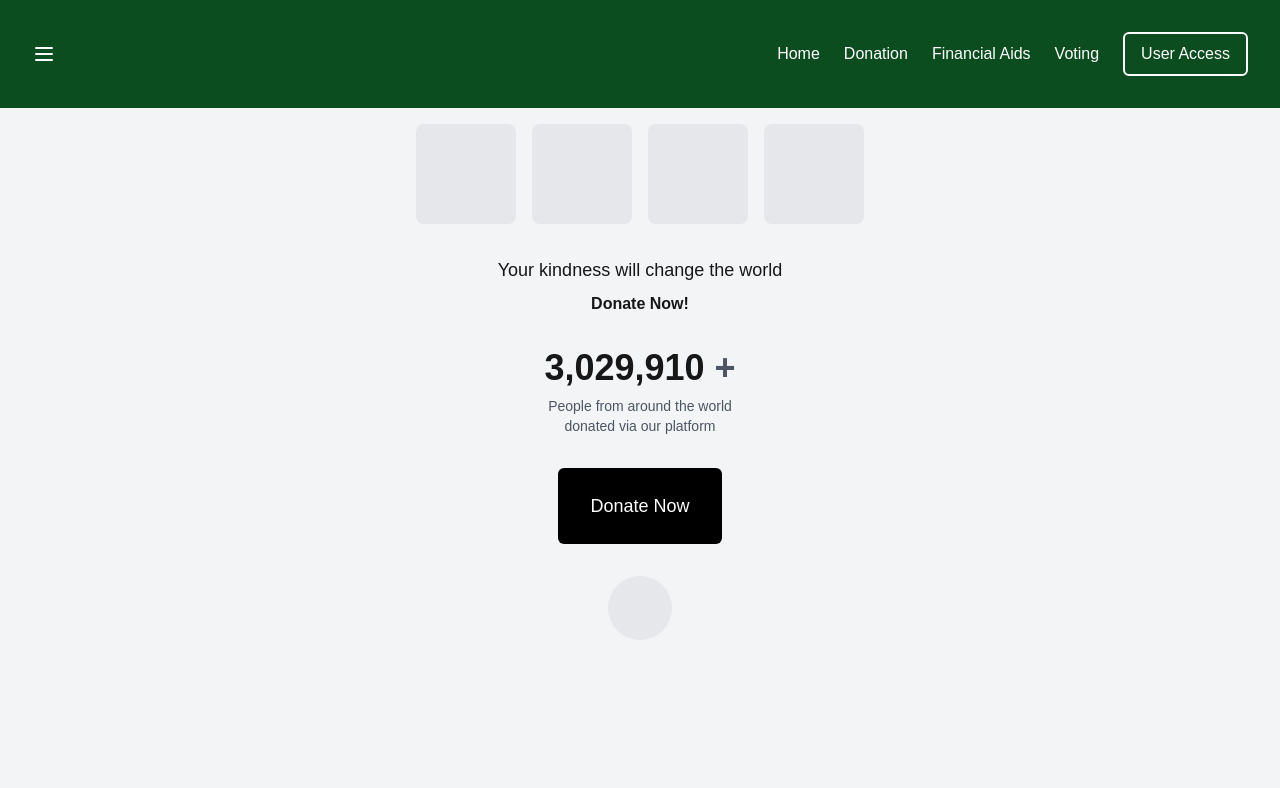
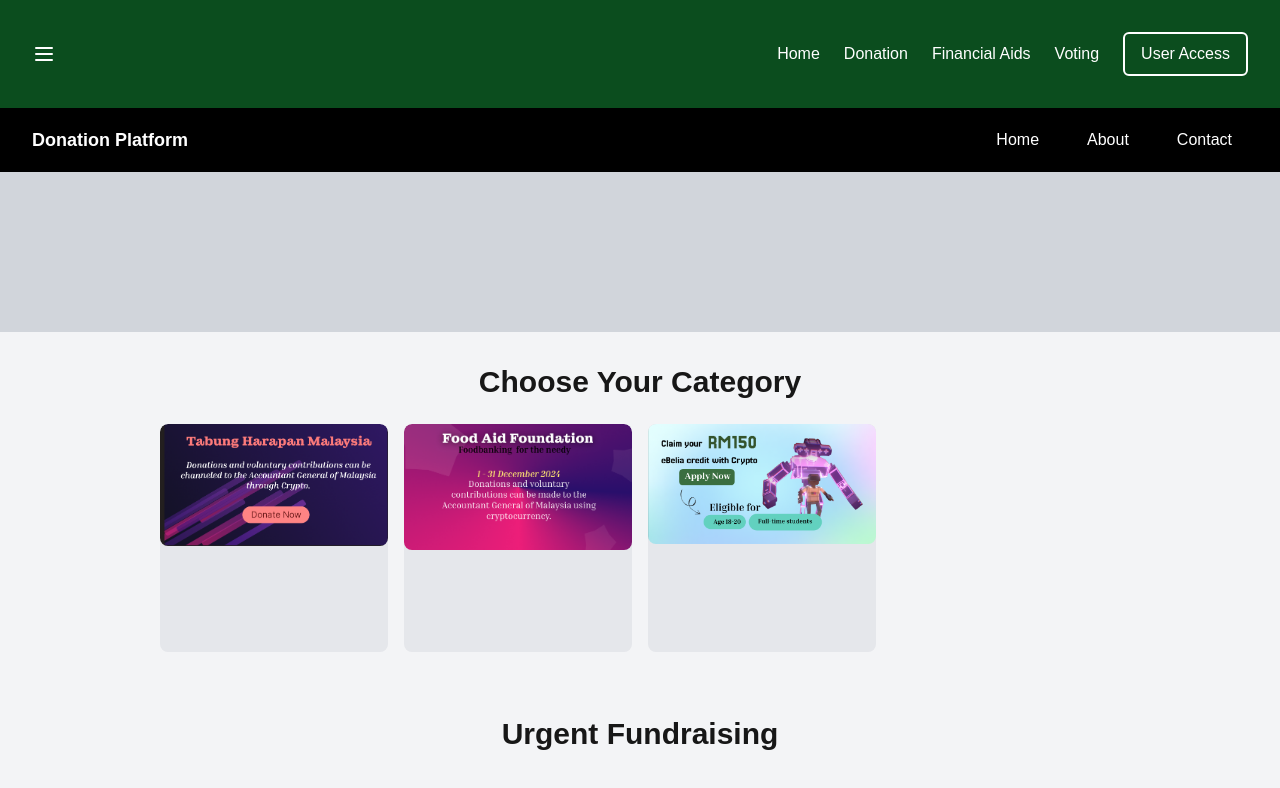
Before and after one commit to kaii3677/thaifundify, a Next.js app in the folder thaifundify/: page /donation in a window 1280 px wide. Shown: the top 788 px of the page. Built offline with nearby package versions, Linux system fonts and the light colour scheme.

Commit message:
donation

```diff
--- a/thaifundify/app/donation/page.tsx
+++ b/thaifundify/app/donation/page.tsx
@@ -1,64 +1,66 @@
 'use client';
-
-import { useRouter } from 'next/navigation'; // Import useRouter from next/navigation
-import { Button } from "@/app/components/ui/Button";
+import { useRouter } from 'next/navigation';
+import Image from 'next/image';
 
 export default function Donation() {
-  const router = useRouter(); // Initialize useRouter from next/navigation
+  const router = useRouter();
+
+  const donationCategories = [
+    { id: 1, src: '/d1.png', alt: 'Category 1' },
+    { id: 2, src: '/d2.png', alt: 'Category 2' },
+    { id: 3, src: '/d3.png', alt: 'Category 3' },
+
+  ];
 
   const handleGridItemClick = (id: number) => {
-    // Navigate to the project details page when a grid item is clicked
     router.push(`/donationdetails`);
   };
 
   return (
-    <div className="min-h-screen bg-gray-100 p-4">
-      <div className="max-w-md mx-auto space-y-8">
+    <div className="min-h-screen bg-gray-100">
+      {/* Navigation Bar */}
+      <div className="w-full h-16 bg-black text-white flex items-center justify-between px-4 sm:px-6 lg:px-8">
+        <h1 className="text-lg font-bold">Donation Platform</h1>
+        <nav>
+          <ul className="flex space-x-4">
+            <li><a href="#" className="hover:text-gray-300">Home</a></li>
+            <li><a href="#" className="hover:text-gray-300">About</a></li>
+            <li><a href="#" className="hover:text-gray-300">Contact</a></li>
+          </ul>
+        </nav>
+      </div>
 
-        {/* Donation Categories */}
-        <div className="grid grid-cols-4 gap-4">
-          {[1, 2, 3, 4].map((item) => (
+      {/* Plain Box (Sticking to Navigation Bar) */}
+      <div className="w-full h-50 sm:h-32 lg:h-40 bg-gray-300"></div>
+
+      {/* Donation Categories Grid */}
+      <div className="max-w-5xl mx-auto p-4 sm:p-6 lg:p-8">
+        <h2 className="text-xl sm:text-2xl lg:text-3xl font-bold text-center mb-6">Choose Your Category</h2>
+
+        <div className="grid grid-cols-2 sm:grid-cols-3 lg:grid-cols-4 gap-4">
+          {donationCategories.map((item) => (
             <div
-              key={item}
-              className="aspect-square bg-gray-200 rounded-lg cursor-pointer"
-              aria-label={`Donation category ${item}`}
-              onClick={() => handleGridItemClick(item)} // Add onClick to handle navigation
+              key={item.id}
+              className="aspect-square bg-gray-200 rounded-lg cursor-pointer overflow-hidden"
+              onClick={() => handleGridItemClick(item.id)}
             >
-              {/* You can add images, icons, or text to represent each category */}
+              <Image
+                src={item.src}
+                alt={item.alt}
+                width={300} // Set the image width
+                height={300} // Set the image height
+                objectFit="cover" // Make sure the image covers the box
+                className="rounded-lg"
+              />
             </div>
           ))}
         </div>
+      </div>
 
-        {/* Call to Action */}
-        <div className="text-center space-y-2">
-          <p className="text-lg font-medium">Your kindness will change the world</p>
-          <p className="font-semibold">Donate Now!</p>
-        </div>
-
-        {/* Statistics */}
-        <div className="text-center space-y-2">
-          <div className="text-4xl font-bold">
-            3,029,910 <span className="text-gray-600">+</span>
-          </div>
-          <p className="text-sm text-gray-600">
-            People from around the world
-            <br />
-            donated via our platform
-          </p>
-        </div>
-
-        {/* Donate Button */}
-        <div className="flex justify-center">
-          <Button
-            className="bg-black hover:bg-black/90 text-white px-8 py-6 rounded-full text-lg"
-          >
-            Donate Now
-          </Button>
-        </div>
-
-        {/* Profile Circle */}
-        <div className="flex justify-center">
-          <div className="w-16 h-16 bg-gray-200 rounded-full" />
+      {/* Additional Content */}
+      <div className="max-w-5xl mx-auto p-4 sm:p-6 lg:p-8">
+        <div className="text-center">
+          <h2 className="text-xl sm:text-2xl lg:text-3xl font-bold mb-6">Urgent Fundraising</h2>
         </div>
       </div>
     </div>
```
Also changed, not shown: thaifundify/public/d3.png.
